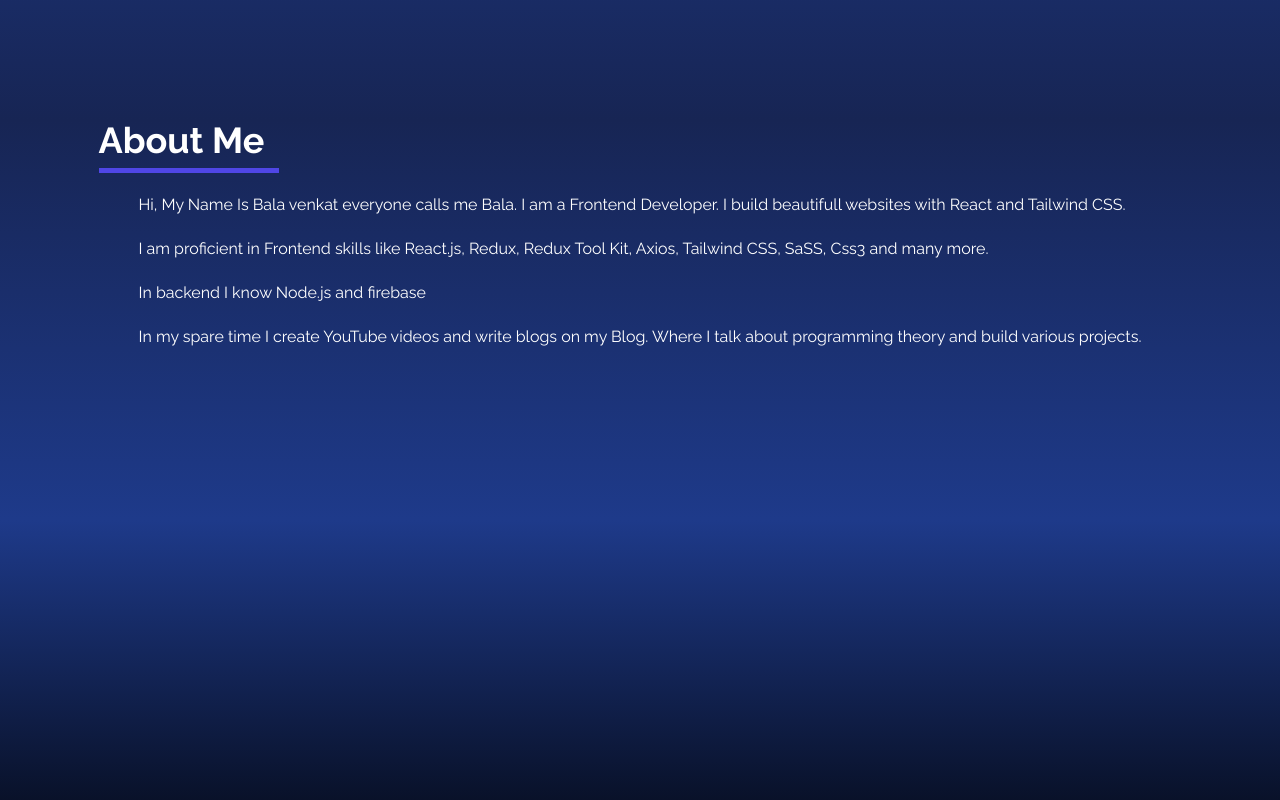
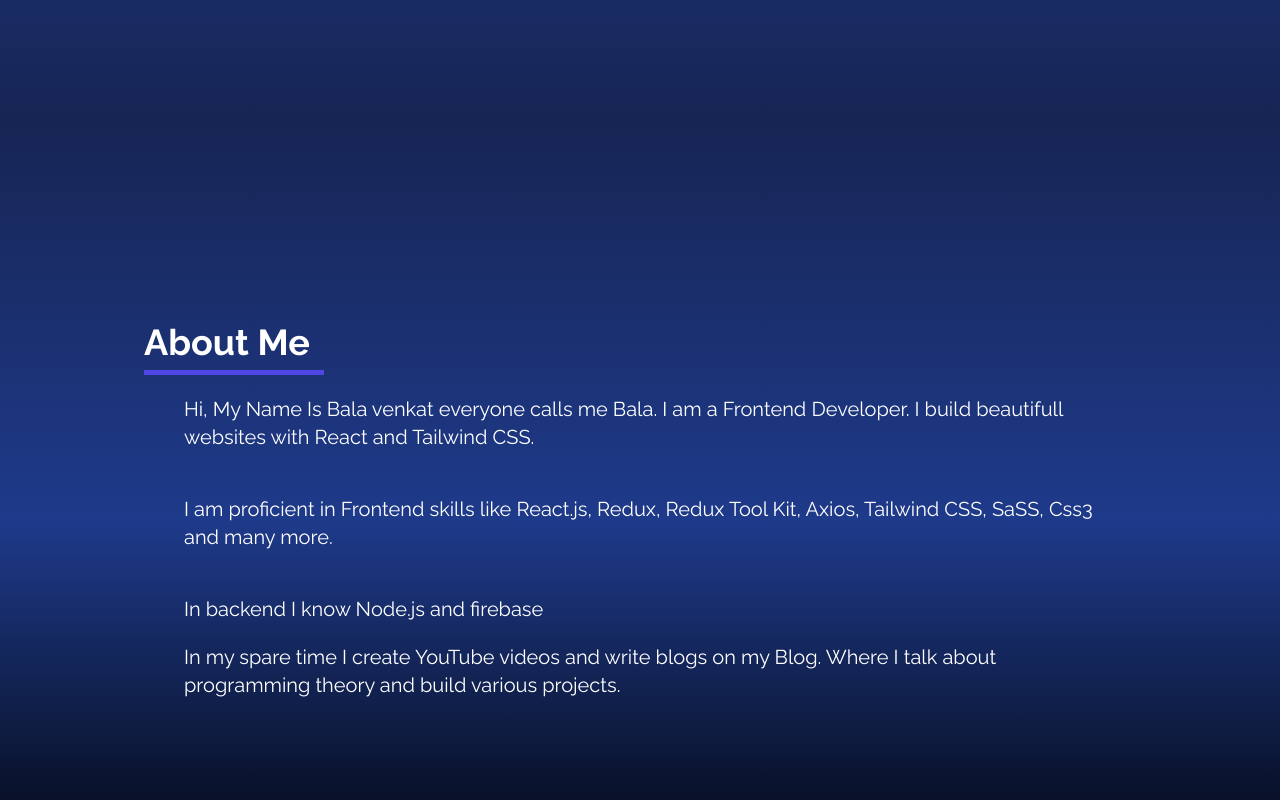
Before and after one commit to balavenkat123/b-portfolio, a React (Vite) app: page / in a window 1280 px wide. Shown: the part 680-1480 px from the top of the page. Built offline with nearby package versions, Linux system fonts and the light colour scheme.

Commit message:
aboutsecchanges

```diff
--- a/src/components/About.jsx
+++ b/src/components/About.jsx
@@ -4,25 +4,27 @@ import React from "react";
 const About = () => {
   return (
     <section className="h-screen w-full bg-gradient-to-b from-blue-950 via-blue-900 to-black text-white md:h-screen" id="about">
-      <div className="container mx-auto grid  items-center justify-center ">
+      <div className="max-w-screen-lg p-4 mx-auto flex flex-col justify-center w-full h-full ">
         <div className="about-info">
           <h2 className="text-4xl font-bold mb-5 border-b-[5px] w-[180px] border-indigo-600 pb-2 ">
             About Me
           </h2>
 
-          <p className="pb-5 px-10">
+          <p className="pb-5 px-10 text-xl">
             Hi, My Name Is Bala venkat everyone calls me Bala. I am a
             Frontend Developer. I build beautifull websites with React and
             Tailwind CSS.
           </p>
-          <p className="pb-5 px-10">
+          <br />
+          <p className="pb-5 px-10 text-xl">
             I am proficient in Frontend skills like React.js, Redux, Redux Tool
             Kit, Axios, Tailwind CSS, SaSS, Css3 and many more.
           </p>
+          <br />
 
-          <p className="pb-5 px-10">In backend I know Node.js and firebase</p>
+          <p className="pb-5 px-10 text-xl">In backend I know Node.js and firebase</p>
 
-          <p className="pb-5 px-10">
+          <p className="pb-5 px-10 text-xl">
             In my spare time I create YouTube videos and write blogs on my Blog.
             Where I talk about programming theory and build various projects.
           </p>
```
